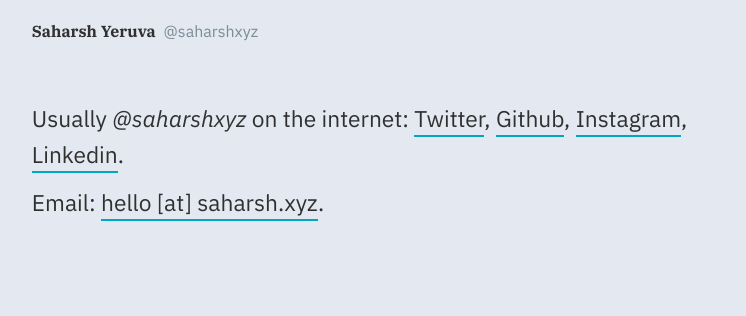
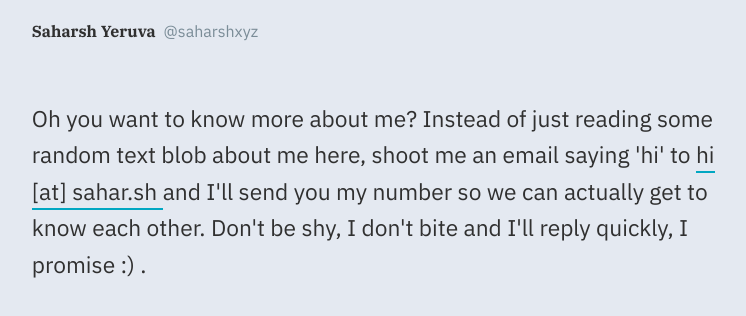
Before and after one commit to saharshxyz/site, a Next.js app: page / in a window 1280 px wide. Shown: the top 316 px of the page, without its empty margins (256-1002 px from the left). Built offline with nearby package versions, Linux system fonts and the light colour scheme.

Commit message:
Update index.tsx

```diff
--- a/pages/index.tsx
+++ b/pages/index.tsx
@@ -6,26 +6,8 @@ const Home = () => (
   <Layout>
     <Post>
       <p>
-        Usually <em>@saharshxyz</em> on the internet:{' '}
-        <a href="https://sahar.sh/t" title="Saharsh&#39;s Twitter">
-          Twitter
-        </a>
-        ,{' '}
-        <a href="https://sahar.sh/gh" title="Saharsh&#39;s Github">
-          Github
-        </a>
-        ,{' '}
-        <a href="https://sahar.sh/ig" title="Saharsh&#39;s Intagram">
-          Instagram
-        </a>
-        ,{' '}
-        <a href="https://sahar.sh/ln" title="Saharsh&#39;s Linkedin">
-          Linkedin
-        </a>
-        .</p><p>Email:{' '}
-        <a href="mailto:hello@saharsh.xyz" title="Saharsh&#39;s Email">
-          hello [at] saharsh.xyz
-        </a>
+          Oh you want to know more about me? Instead of just reading some random text blob about me here, shoot me an email saying 'hi' to <a href="mailto:hi@sahar.sh" title="Saharsh&#39;s Email">
+          hi [at] sahar.sh </a> and I'll send you my number so we can actually get to know each other. Don't be shy, I don't bite and I'll reply quickly, I promise :)
       .</p>
 
     </Post>
```
